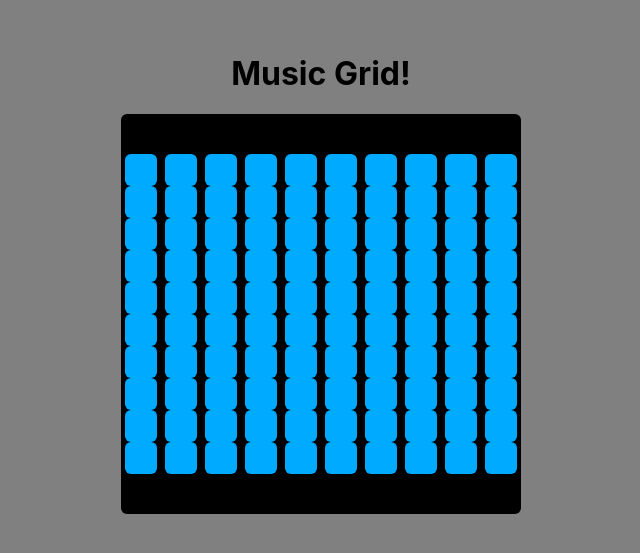
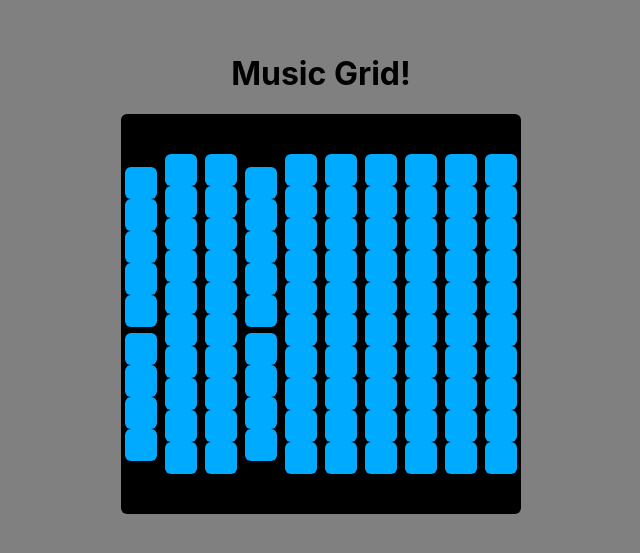
Before and after one commit to ayyjohn/music-grid, a React (Create React App) app: page / in a window 1280 px wide. Shown: the part 127-680 px from the top of the page, without its empty margins (319-959 px from the left). Built offline with nearby package versions, Linux system fonts and the light colour scheme.

Commit message:
refactor to push compenents instead of raw jsx

```diff
--- a/src/components/MusicGrid.jsx
+++ b/src/components/MusicGrid.jsx
@@ -1,4 +1,6 @@
 import React from 'react';
+import GridColumn from './GridColumn';
+import GridElement from './GridElement';
 
 class MusicGrid extends React.Component {
     createGrid() {
@@ -6,13 +8,21 @@ class MusicGrid extends React.Component {
         for (let i = 0; i < 10; i++) {
             let row = []
             for (let j = 0; j < 10; j++) {
-                row.push(<td className="grid-el" key={`${i-j}`}></td>)
+                row.push(
+                    <GridElement
+                        selected={(i === 0 || i === 3) && j === 5}
+                        key={`${i}-${j}`}
+                    ></GridElement>
+                )
             }
-            if (i === 0) {
-                cols.push(<tr className="grid-col-playing" key={i}>{row}</tr>)
-            } else {
-                cols.push(<tr className="grid-col" key={i}>{row}</tr>)
-            }
+            cols.push(
+                <GridColumn
+                    playing={i === 0}
+                    key={`${i}`}
+                    row={row}
+                >
+                </GridColumn>
+            )
         }
         return cols
     }
```
